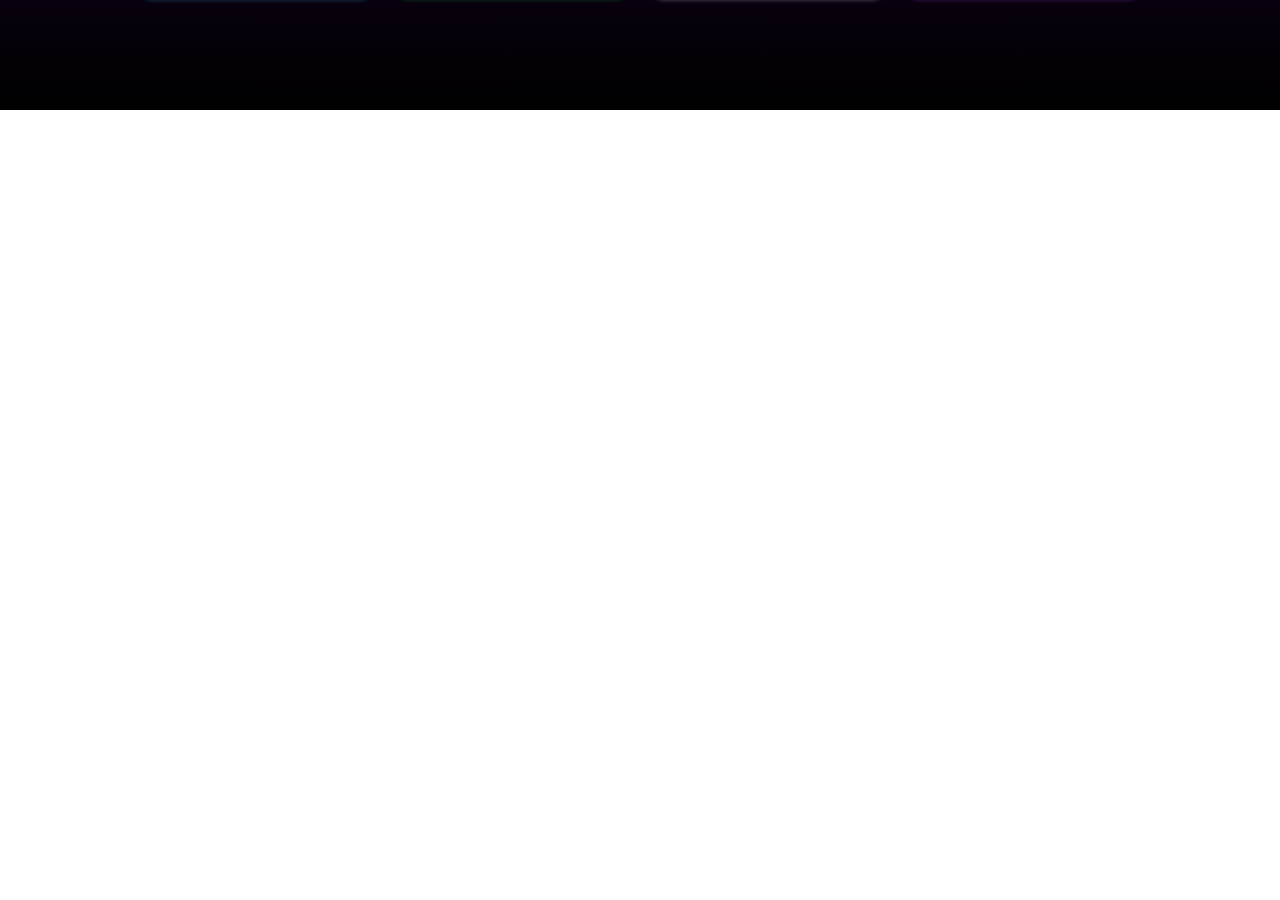
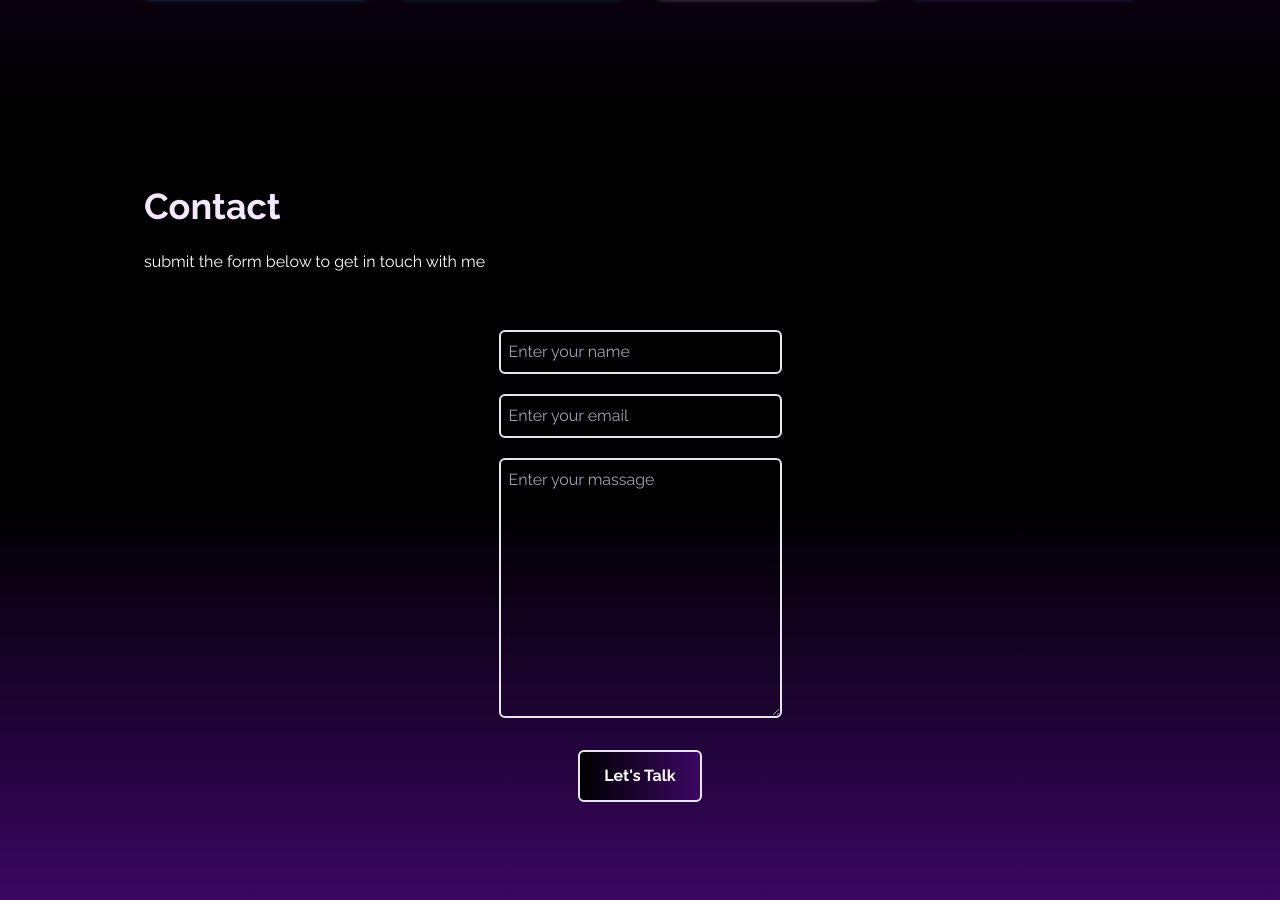
Before and after one commit to aminpirakand/portfolio-main, a React (Create React App) app: page / in a window 1280 px wide. Shown: the part 3090-3990 px from the top of the page. Before the commit the page ends 3200 px from the top, so only its background shows below. Built offline with nearby package versions, Linux system fonts and the light colour scheme.

Commit message:
create initial contact and install react scroll

```diff
--- a/package.json
+++ b/package.json
@@ -10,6 +10,7 @@
     "react-dom": "^18.2.0",
     "react-icons": "^4.11.0",
     "react-scripts": "5.0.1",
+    "react-scroll": "^1.9.0",
     "web-vitals": "^2.1.4"
   },
   "scripts": {
--- a/src/App.js
+++ b/src/App.js
@@ -4,7 +4,7 @@ import SocialLinks from './components/SocialLinks';
 import About from './components/About';
 import Portfolio from './components/Portfolio';
 import Experience from './components/Experience';
-
+import Contact from './components/Contact';
 
 function App() {
   return (
@@ -15,6 +15,7 @@ function App() {
    <About/>
    <Portfolio/>
    <Experience/>
+   <Contact/>
    </>
   );
 }
--- /dev/null
+++ b/src/components/Contact.jsx
@@ -0,0 +1,31 @@
+import React from 'react'
+
+const Contact = () => {
+  return (
+    <div name="contact" className='bg-gradient-to-b from-black via-black to-purple-950 w-full h-screen text-white '>
+      <div className='max-w-screen-lg p-4 mx-auto flex flex-col justify-center w-full h-full'>
+        <div className='pb-8'>
+          <p className='text-4xl font-bold inline cursor-pointer
+          text-purple-100
+          duration-100  '>Contact</p>
+          <p className='py-6'>submit the form below to get in touch with me</p>
+        </div>
+        <div className='flex mx-auto justify-center items-center'>
+          <form action="https://getform.io/f/efe6c05a-40d2-444f-a999-3ebe4f6c3d85" method='POST' className='flex flex-col w-full md:w1/2'>
+            <input type="text" required name='name' placeholder='Enter your name' className='p-2 bg-transparent border-2 rounded-md text-white focus:outline-none' />
+            <input required type="text" name='email' placeholder='Enter your email' className='p-2 my-5 bg-transparent border-2 rounded-md text-white focus:outline-none' />
+            <textarea required name="message" id="" cols="30" rows="10"
+            className='p-2 bg-transparent border-2 rounded-md text-white focus:outline-none' placeholder='Enter your massage'></textarea>
+              <button className='group text-white w-fit px-6 py-3 my-8 mx-auto flex items-center rounded-md bg-gradient-to-r sm:from-black sm:to-purple-950 cursor-pointer capitalize font-bold border-2
+              hover:bg-gradient-to-r hover:from-black
+              hover:to-purple-800
+              hover:scale-110 duration-300
+             '>Let's talk</button>
+          </form>
+        </div>
+      </div>
+    </div>
+  )
+}
+
+export default Contact
```
Also changed, not shown: 1 other file (tests, documents, lock files or other folders).
